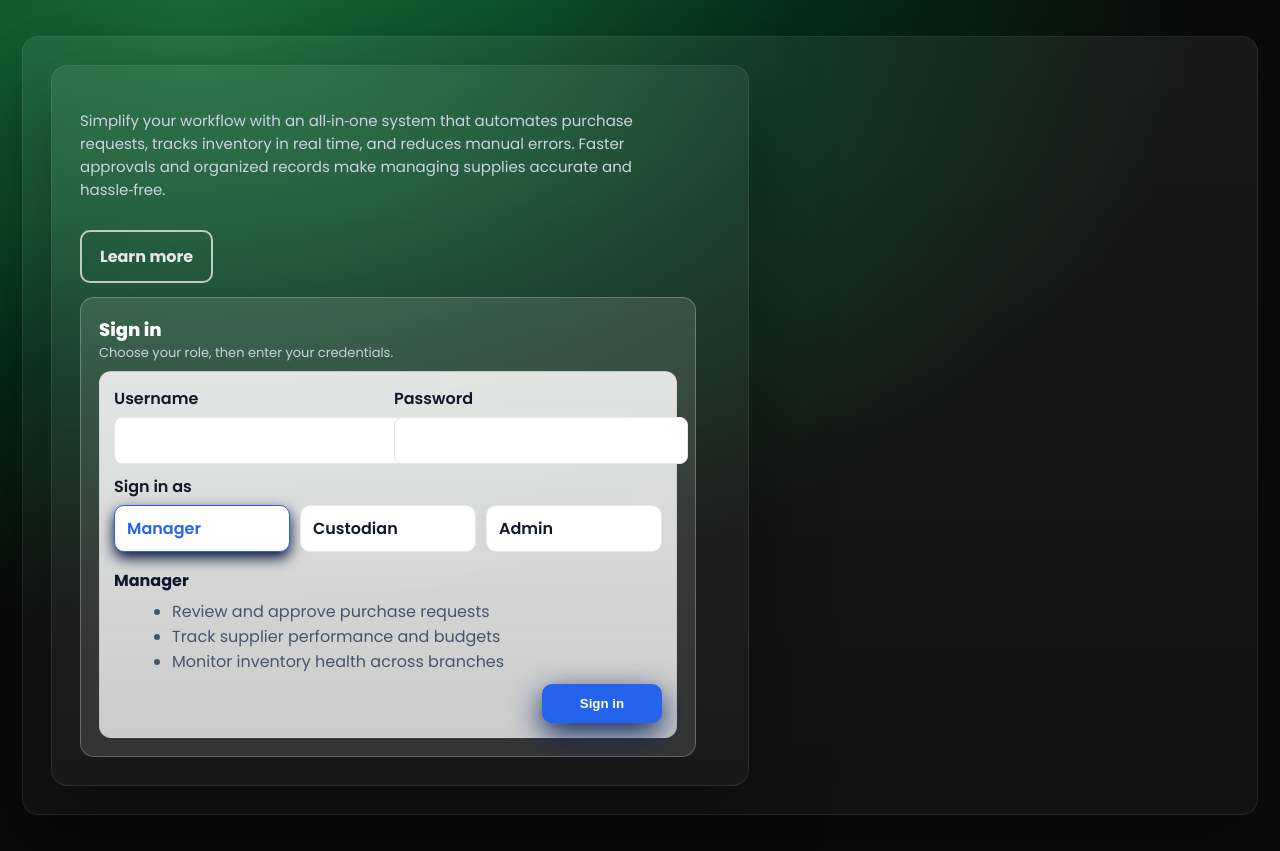
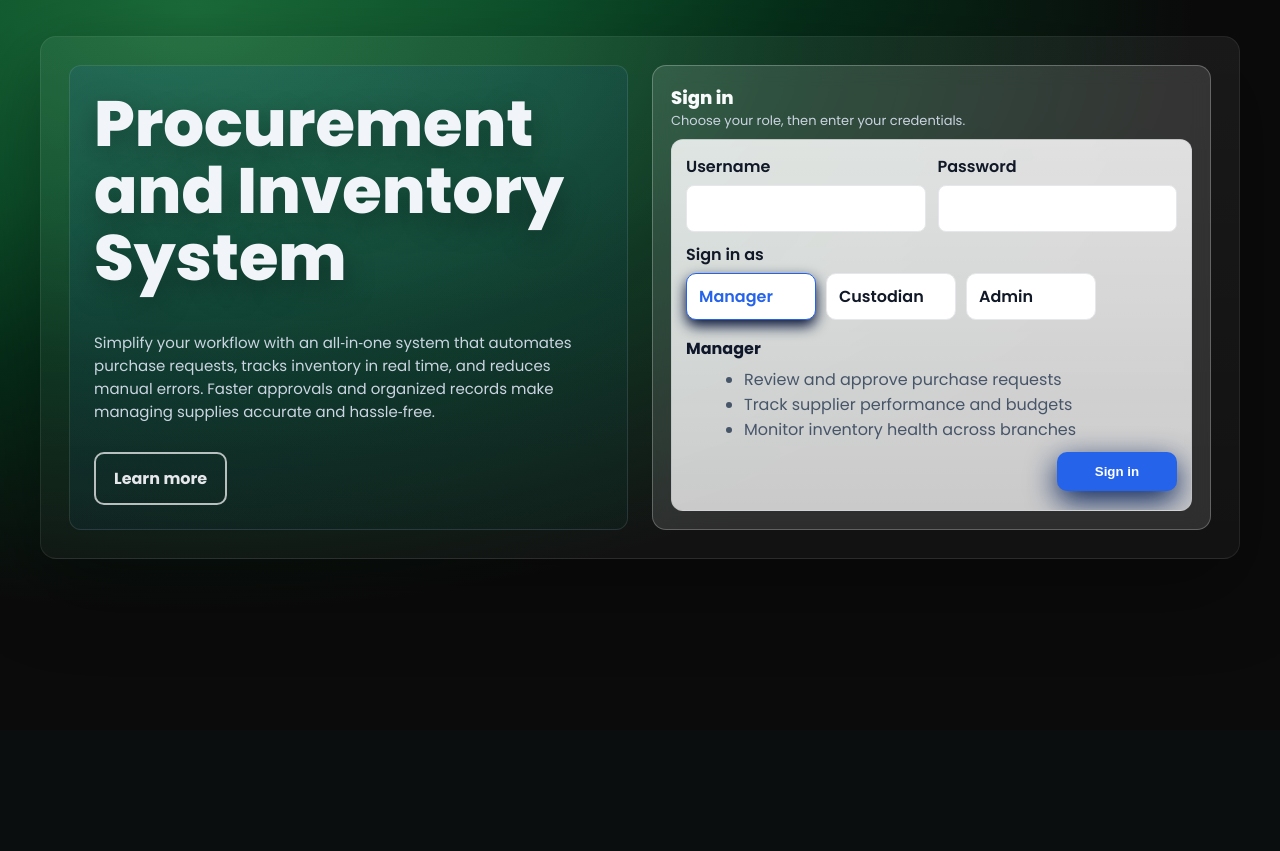
Before and after one commit to bscsBaynosa/procurement-inventory-system, a PHP site: page / in a window 1280 px wide. Shown: the part 70-921 px from the top of the page. After the commit the page ends 629 px from the top, so only its background shows below. Run offline with PHP 8.4, Linux system fonts and the light colour scheme.

Commit message:
Responsiveness

```diff
--- a/templates/auth/landing.php
+++ b/templates/auth/landing.php
@@ -23,7 +23,8 @@
         body[data-role="custodian"] { --accent:#ea7a17; --accent-600:#c86613; }
         body[data-role="admin"] { --accent:#dc2626; --accent-600:#b91c1c; }
 
-        body { font-family: 'Poppins', system-ui, -apple-system, Segoe UI, Roboto, Arial, sans-serif; background: var(--bg-gradient); color: var(--text); min-height:100vh; }
+    *, *::before, *::after { box-sizing: border-box; }
+    body { font-family: 'Poppins', system-ui, -apple-system, Segoe UI, Roboto, Arial, sans-serif; background: var(--bg-gradient); color: var(--text); min-height:100vh; }
         .navbar { display:flex; align-items:center; justify-content:space-between; padding: 12px 22px; background: rgba(15, 23, 42, .15); backdrop-filter: blur(6px); position:sticky; top:0; z-index:10; border-bottom: 1px solid rgba(255,255,255,.06); }
         .brand { display:flex; align-items:center; gap:10px; font-weight:800; color:#e2e8f0; }
         .brand small { display:block; font-weight:600; color:#a7f3d0; }
@@ -32,9 +33,13 @@
 
     .hero { padding: 36px 22px; }
     .hero-inner { max-width: 1200px; margin: 0 auto; background: linear-gradient(180deg, rgba(255,255,255,.06), rgba(255,255,255,.03)); border:1px solid rgba(255,255,255,.08); border-radius:16px; padding: 28px; display:grid; grid-template-columns: 1fr 1fr; gap: 24px; align-items:stretch; box-shadow: 0 30px 80px rgba(0,0,0,.35); }
-    @media (max-width: 900px) { .hero-inner { grid-template-columns: 1fr; } }
+    @media (max-width: 900px) {
+        .hero-inner { grid-template-columns: 1fr; }
+        .right-col { order: -1; } /* show sign-in first on phones */
+        .left-col { padding:16px; }
+    }
 
-    .left-col { display:flex; flex-direction:column; justify-content:center; gap: 14px; }
+    .left-col { display:flex; flex-direction:column; justify-content:center; gap: 14px; padding:24px; background: linear-gradient(160deg, rgba(37,99,235,0.12), rgba(6,95,70,0.10)); border: 1px solid rgba(255,255,255,.10); border-radius: 12px; }
 
     .cta { display:flex; gap:10px; }
         .btn { display:inline-flex; align-items:center; justify-content:center; padding:12px 18px; border-radius:10px; text-decoration:none; font-weight:700; border:0; cursor:pointer; transition: transform .12s ease, filter .2s ease, box-shadow .2s ease; }
@@ -44,7 +49,7 @@
         .btn-outline { background: transparent; color: #e5e7eb; border:2px solid rgba(255,255,255,.7); }
         .btn-outline:hover { background: rgba(255,255,255,.08); }
 
-    .headline { color:#f1f5f9; font-size: clamp(28px, 4vw, 52px); line-height:1.05; margin: 0 0 10px 0; font-weight:800; text-shadow: 0 10px 30px rgba(0,0,0,.35); }
+    .headline { color:#f1f5f9; font-size: clamp(32px, 5vw, 64px); line-height:1.05; margin: 0 0 10px 0; font-weight:800; text-shadow: 0 10px 30px rgba(0,0,0,.35); }
     .subhead { color: #cbd5e1; font-size: 15px; max-width: 640px; }
 
         /* Inline sign-in glass card */
@@ -52,16 +57,19 @@
         .signin-header { display:flex; align-items:center; justify-content:space-between; margin-bottom: 8px; }
         .signin-title { color:#f8fafc; font-weight:800; font-size: 18px; }
         .signin-sub { color:#cbd5e1; font-size: 13px; }
-    .signin { background: linear-gradient(180deg, rgba(255,255,255,.85), rgba(255,255,255,.75)); border:1px solid rgba(15,23,42,.06); border-radius: 12px; padding: 14px; flex:1; display:flex; flex-direction:column; }
+    .signin { background: linear-gradient(180deg, rgba(255,255,255,.85), rgba(255,255,255,.75)); border:1px solid rgba(15,23,42,.06); border-radius: 12px; padding: 14px; flex:1; display:flex; flex-direction:column; overflow:hidden; }
         .form-row { display:flex; gap:12px; }
         .form-group { margin-bottom: 10px; display:block; }
         .form-group label { display:block; font-weight:600; margin-bottom:6px; color:#111827; }
-        .form-group input, .form-group select { width:100%; padding:10px 12px; border:1px solid #e5e7eb; border-radius:8px; font: inherit; background:#fff; color:#111; }
-        .roles { display:flex; gap:10px; margin: 6px 0 10px 0; }
-        .chip { padding:10px 12px; border-radius:10px; border:1.5px solid #e5e7eb; background:#fff; cursor:pointer; transition: all .15s ease; color:#111; min-width: 150px; display:inline-flex; justify-content:center; align-items:center; font-weight:600; }
+        .form-group input, .form-group select { width:100%; max-width:100%; padding:10px 12px; border:1px solid #e5e7eb; border-radius:8px; font: inherit; background:#fff; color:#111; display:block; }
+    .roles { display:flex; gap:10px; margin: 6px 0 10px 0; flex-wrap: wrap; }
+    .chip { padding:10px 12px; border-radius:10px; border:1.5px solid #e5e7eb; background:#fff; cursor:pointer; transition: all .15s ease; color:#111; min-width: 130px; display:inline-flex; justify-content:center; align-items:center; font-weight:600; }
         .chip input { display:none; }
         .chip.active { border-color: var(--accent); color: var(--accent); box-shadow: 0 6px 14px color-mix(in oklab, var(--accent) 35%, #000 65%); }
     .signin-actions { display:flex; gap:10px; justify-content:flex-end; align-items:center; margin-top: 6px; }
+
+    /* Responsive: stack username/password vertically on narrow screens to avoid overflow */
+    @media (max-width: 700px) { .form-row { flex-direction: column; } }
     </style>
     </head>
 <body>
@@ -80,8 +88,8 @@
 
     <section class="hero">
         <div class="hero-inner">
-            <div class="hero-inner">
-                <div class="left-col">
+            <div class="left-col">
+                <h1 class="headline">Procurement and Inventory System</h1>
                 <p class="subhead">
                     Simplify your workflow with an all‑in‑one system that automates purchase requests,
                     tracks inventory in real time, and reduces manual errors. Faster approvals and
@@ -91,6 +99,8 @@
                     <div class="cta">
                         <a class="btn btn-outline" href="#about">Learn more</a>
                     </div>
+            </div>
+            <div class="right-col">
                 <!-- Inline glass sign-in -->
                 <div class="signin-card" id="signin">
                     <div class="signin-header">
```
